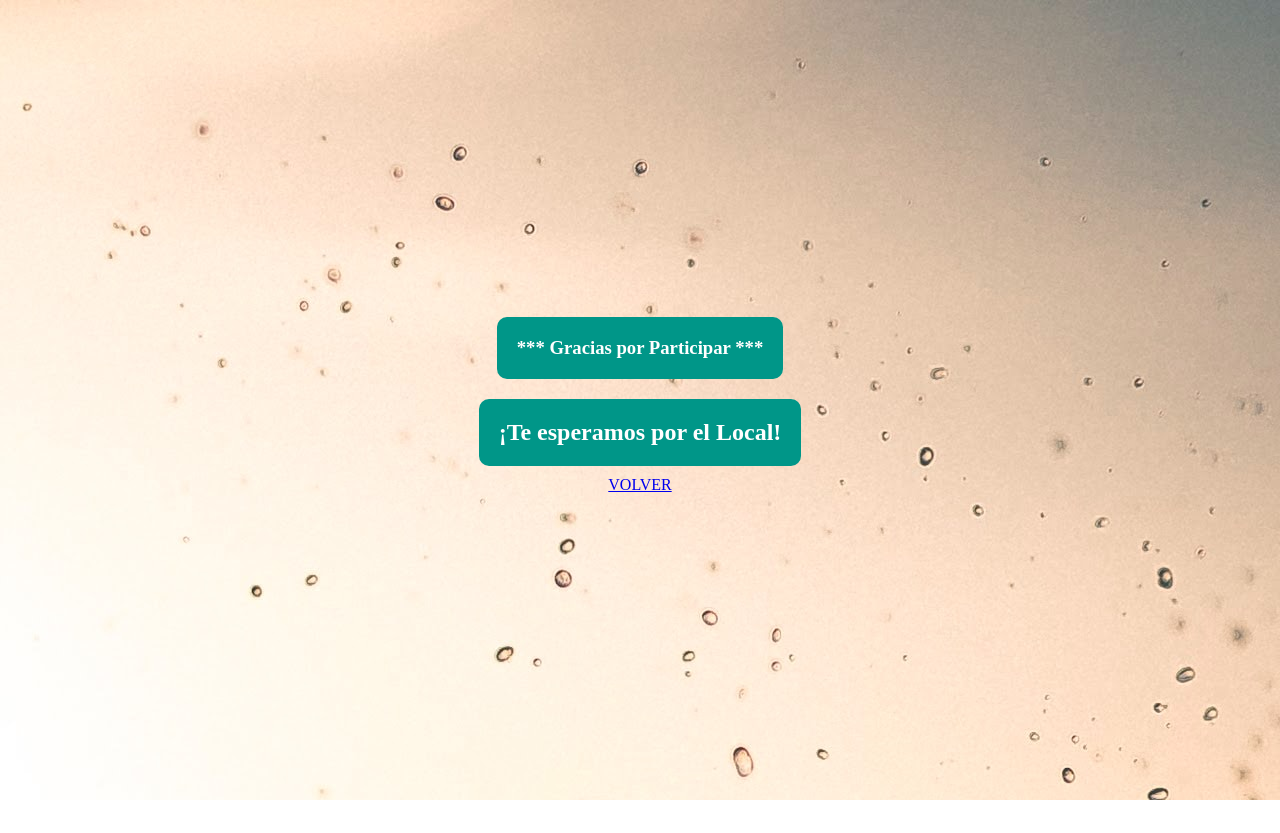
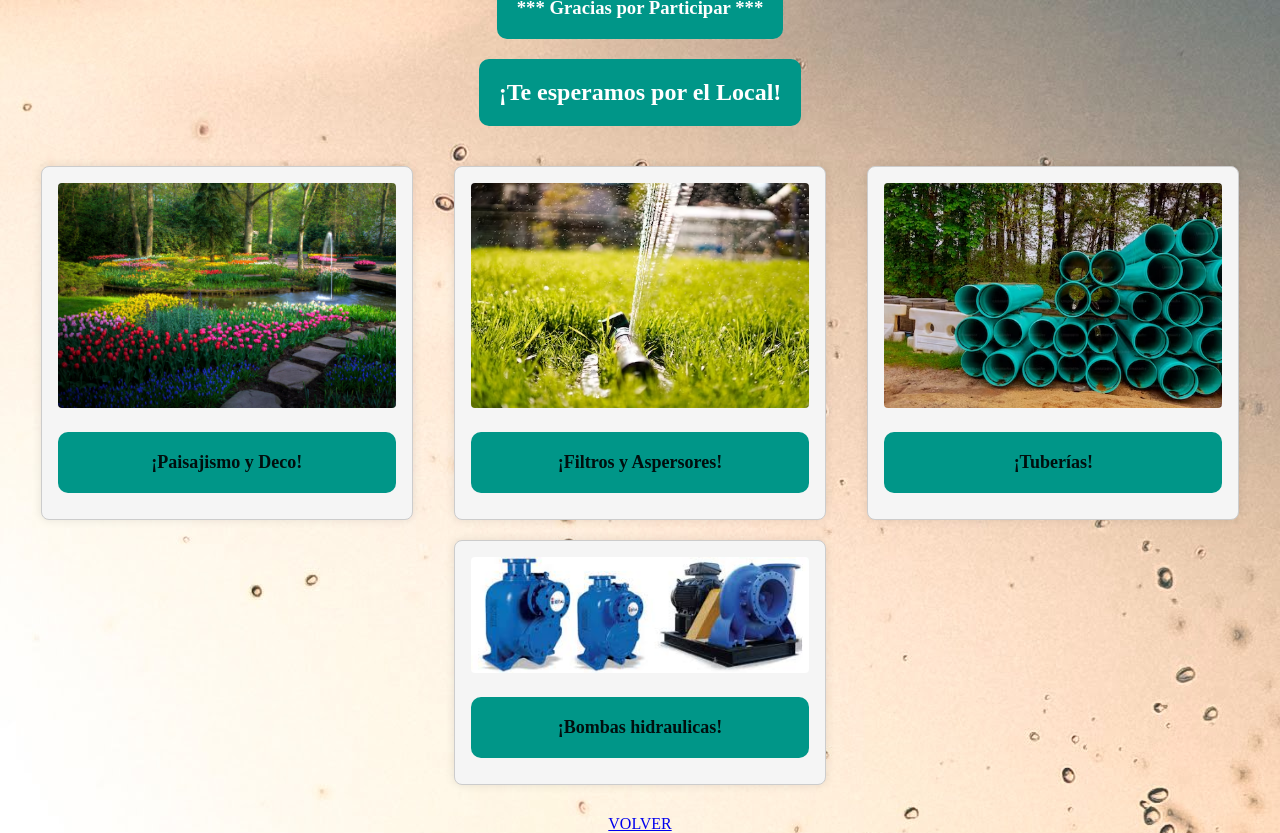
Before and after one commit to juanibruno/Entrega-Final-JS, a plain HTML site: page index2.html in a window 1280 px wide. Before the commit the page ends 800 px from the top, so only its background shows below. Drawn offline with nearby package versions, Linux system fonts and the light colour scheme.

Commit message:
+ correcciones de entreda final

```diff
--- a/css/style.css
+++ b/css/style.css
@@ -177,3 +177,38 @@ form {
 .miFormulario{
     margin: 20px;
 }
+
+/* Agrega estos estilos específicos para mostrarProductos al final de tu archivo de estilos */
+
+#productos {
+    display: flex;
+    flex-wrap: wrap;
+    justify-content: space-around;
+    margin: 20px;
+}
+
+.producto {
+    border: 1px solid #ccc;
+    border-radius: 8px;
+    margin: 10px;
+    padding: 16px;
+    text-align: center;
+    background-color: #f5f5f5;
+    width: 30%;
+    box-shadow: 0 0 10px rgba(0, 0, 0, 0.1);
+}
+
+.producto img {
+    max-width: 100%;
+    height: auto;
+    border-radius: 4px;
+    margin-bottom: 10px;
+}
+
+.producto h2 {
+    color: #010f0e;
+    font-size: 18px;
+    margin: 10px 0;
+}
+
+/* Puedes agregar más estilos según tus necesidades */
--- a/index2.html
+++ b/index2.html
@@ -10,6 +10,8 @@
 <body class="bodyFormulario">
     <h3>*** Gracias por Participar ***</h3>
     <h2>¡Te esperamos por el Local!</h2>
+    <div id="productos"></div>
+
 <footer>
     <a href="./index.html"><link rel="stylesheet" href="">VOLVER</a>
 </footer>
--- a/js/script.js
+++ b/js/script.js
@@ -2,8 +2,9 @@
 const apiAqua = './js/ApiDescuento.json';
 const main = document.querySelector('#main');
 
+
 let data;
-let contenedor;
+
 
 function fetchData() {
     return new Promise((resolve, reject) => {
@@ -59,7 +60,7 @@ function mostrarSeccion() {
         })
     })
         .catch(error => console.error(error));
-    return 'btn-descuento';
+
 }
 
 
@@ -159,3 +160,41 @@ function abrirFormulario() {
 
 
 }
+
+
+function mostrarProductos() {
+    const productosElement = document.querySelector('#productos');
+
+
+    if (!productosElement) {
+        console.error('No se encontró el elemento con ID "productos"');
+        return;
+    }
+
+     productosElement.innerHTML = '';
+
+    data.forEach(producto => {
+        const productoDiv = document.createElement('div');
+        productoDiv.classList.add('producto');
+
+        productoDiv.innerHTML = `
+            <img src="${producto.imagen}" alt="Descripción del producto">
+            <h2 class="titulo">${producto.titulo}</h2>
+            `;
+
+
+        productosElement.appendChild(productoDiv);
+    });
+}
+
+document.addEventListener('DOMContentLoaded', () => {
+
+    mostrarSeccion();
+
+
+    setTimeout(() => {
+
+        mostrarProductos();
+
+    }, 2200);
+});
```
